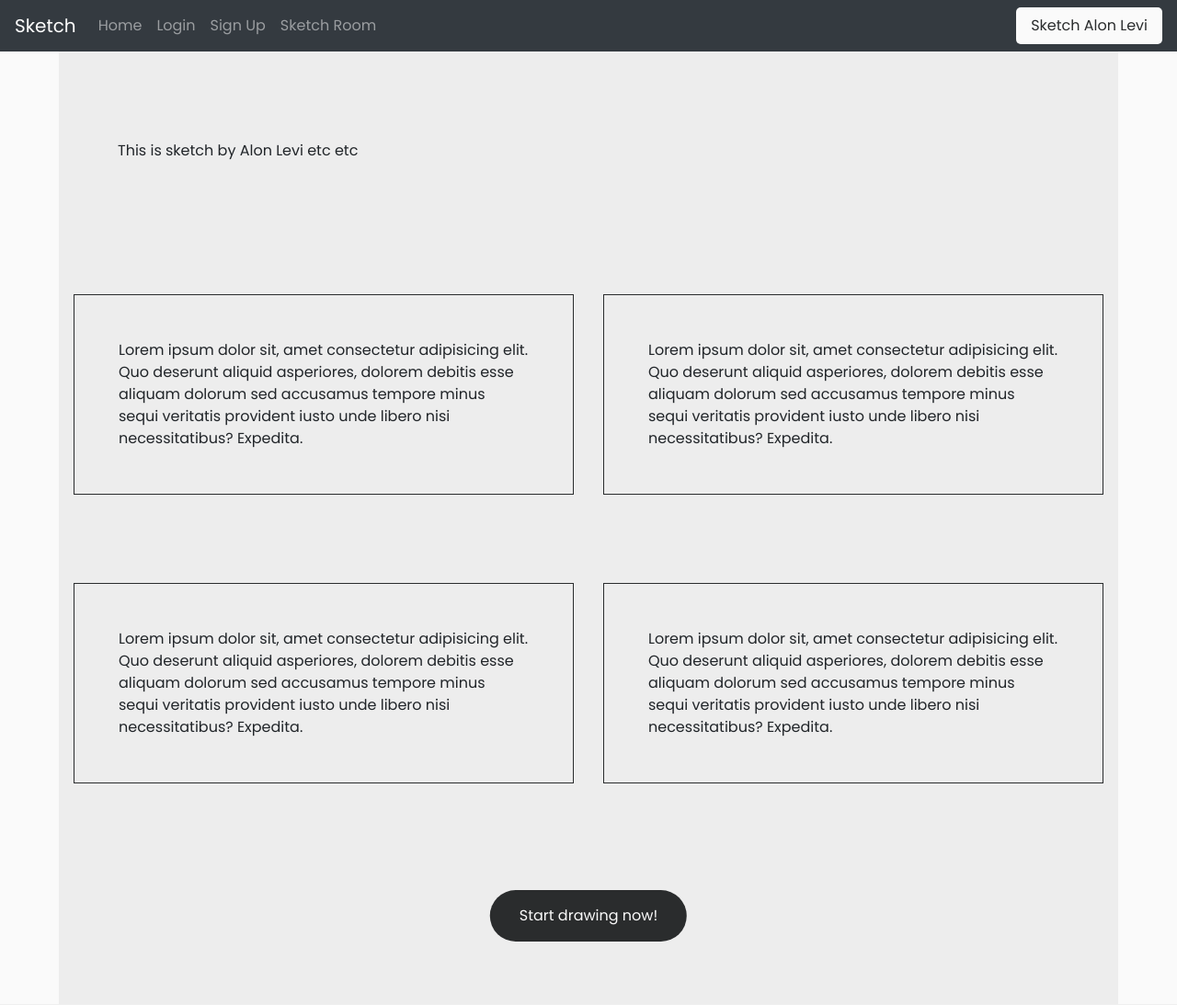
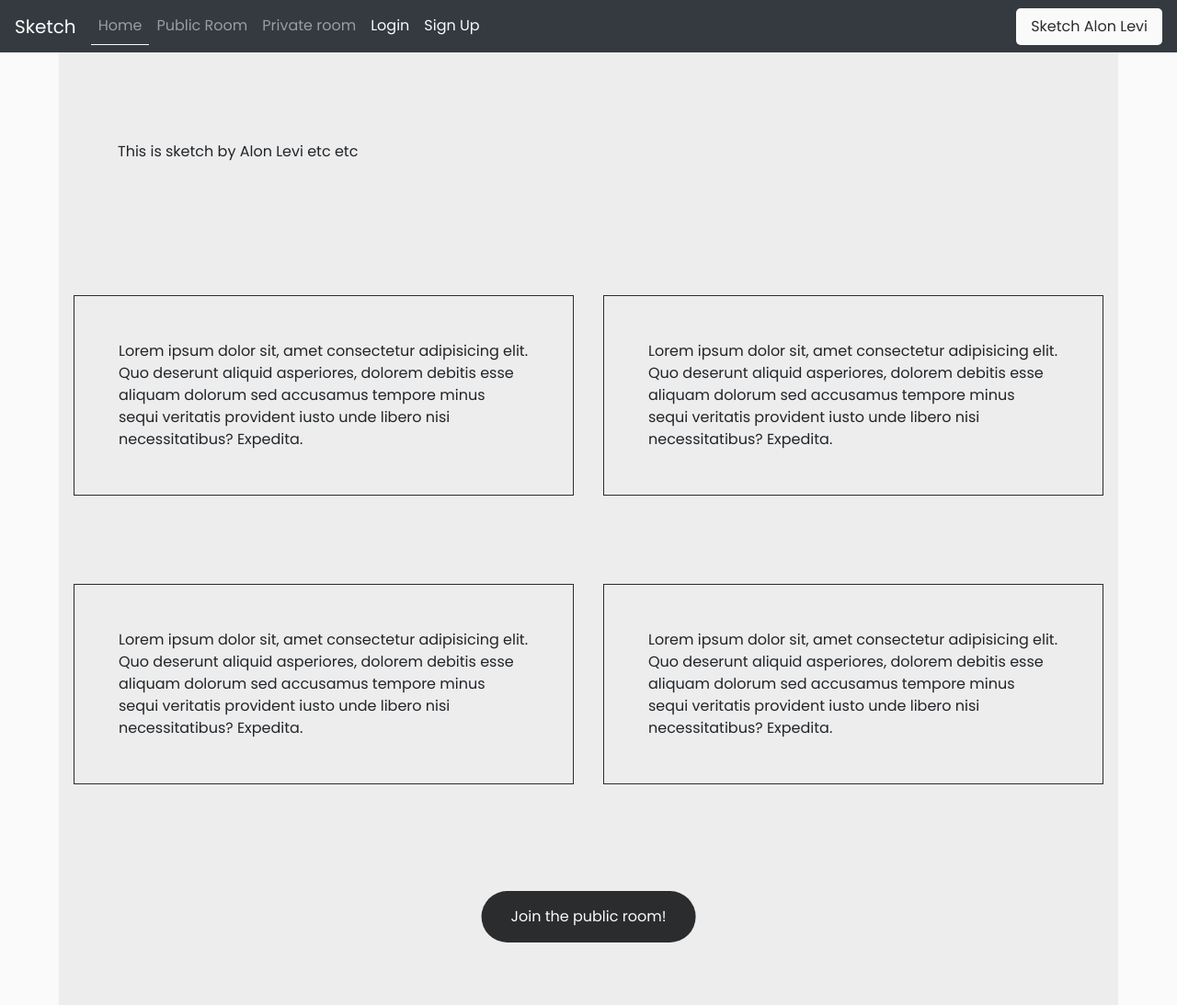
Before and after one commit to 222alon/Sketch, a Flask app: page / in a window 1280 px wide. Shown: the whole page at 92% size. Before the commit the page ends 1024 px from the top, so only its background shows below. Run offline with Flask 2, Linux system fonts and the light colour scheme; some libraries are stand-ins or nearby versions.

```diff
--- a/Sketch/routes.py
+++ b/Sketch/routes.py
@@ -1,16 +1,24 @@
 from flask import render_template, request, url_for, redirect, make_response, session
 import os
+
+import random
+import string
+
 from datetime import datetime
 from flask_login import current_user, logout_user, login_required, login_user
 
 from .models import User, db , login_manager
 from flask import current_app as app
 from . import socketio
-from flask_socketio import send, emit
+from flask_socketio import send, emit, join_room, leave_room
 
 
+def update_active(page):
+	session['active-page'] = {'home': '', 'public': '', 'private': '', 'login': '', 'signup': '', 'settings': ''}
+	session['active-page'][page] = 'active-item'
+	print (session['active-page'])
 
-# Class for handling all the strokes in the Draw Room
+# Class for handling all the strokes in a Draw Room
 
 class canvas_strokes:
 	def __init__(self):
@@ -32,7 +40,7 @@ print("Routes intiated")
 
 colors = ['#fafafa', '#FFBCC8', '#FF9B9B','#FFB392','#FFF585','#D8FF8F','#AAFFC0','#BDFBFD','#B5D1FF','#C2ACFF','#7E7E7E','#000000']
 
-draw_state = canvas_strokes()
+draw_state = {'public' : canvas_strokes()}
 
 @app.route('/harry')
 @app.route('/garry')
@@ -42,7 +50,8 @@ def garry():
 @app.route('/index')
 @app.route('/')
 def index():
-  return render_template('index.html')
+	update_active('home')
+	return render_template('index.html')
 
 @app.route('/login', methods=['GET', 'POST'])
 def login():
@@ -51,6 +60,9 @@ def login():
 			if logged_user := User.query.filter_by(username=session['user']).first():
 				login_user(logged_user)
 				redirect(url_for('index'))
+
+		update_active('login')
+
 		if request.method == 'POST':
 			name = request.form['username']
 			password = request.form['password']
@@ -66,15 +78,17 @@ def login():
 
 @app.route('/register', methods=['GET', 'POST'])
 def signup():
+	update_active('signup')
+
 	if request.method == 'POST':
 		email = request.form['email']
 		name = request.form['username']
 		password = request.form['password']
 		conf_password = request.form['pass_conf']
 
-		user = User.query.filter_by(email=email).first()
-		if user:
-			return render_template('signup.html', err='This email is already registered.')
+
+		if User.query.filter_by(email=email).first() or User.query.filter_by(username=name).first():
+			return render_template('signup.html', err='Credentials already registered.')
 		if password != conf_password:
 			return render_template('signup.html', err='Password does not match.')
 
@@ -88,6 +102,7 @@ def signup():
 	return render_template('signup.html')
 
 @app.route('/logout')
+@login_required
 def logout():
 	if 'user' in session:
 		session['user'] = ''
@@ -96,8 +111,42 @@ def logout():
 
 
 @app.route('/drawroom')
-def sideBarTest():
+def public_drawroom():
+	return redirect(url_for('private_drawroom', room_id = 'public'))
+
+# public is the public draw room
+@app.route('/drawroom/<room_id>')
+def private_drawroom(room_id):
+	if room_id not in draw_state:
+		return make_response(render_template('404error.html'), 404)
+	if (room_id == 'public'):
+		update_active('public')
+	else:
+		update_active('private')
 	return render_template('draw-page.html', colors = colors)
+
+def generate_roomid():
+	# 839,299,365,868,340,224 <- max amount of rooms.
+	room_id = ''.join(random.choice(string.ascii_uppercase + string.digits + string.ascii_lowercase) for _ in range(10))
+	if room_id in draw_state:
+		return generate_roomid()
+	return room_id
+
+@app.route('/create_room')
+def create_room():
+	room_id = generate_roomid()
+	draw_state[room_id] = canvas_strokes()
+	return redirect(url_for('private_drawroom', room_id = room_id))
+
+@app.route('/settings', methods=['GET', 'POST'])
+@login_required
+def settings():
+	update_active('settings')
+	if request.method == 'POST':
+		pass
+
+	return render_template('settings.html', colors = colors)
+
 
 # ERROR HANDLING PAGES
 
@@ -115,10 +164,18 @@ def not_found(error):
 
 # SocketIO stuff
 
+# mysite/drawroom/askufgaskvj
+
+@socketio.on('join-room')
+def join_drawroom(room_id):
+	session['room-id'] = room_id
+	join_room(room_id)
+	print('joining room ' + room_id)
+	emit("load-canvas", draw_state[room_id].strokes)
+
 @socketio.on("connect")
 def handle_connect():
 	print("User connected!")
-	emit("load-canvas", draw_state.strokes)
 
 @socketio.on("disconnect")
 def handle_disconnect():
@@ -126,26 +183,26 @@ def handle_disconnect():
 
 @socketio.on("new-stroke")
 def new_stroke(data):
-	draw_state.addStroke(data)
-	emit("new-stroke", data, broadcast=True)
-	print("Stroke Added with a total of " + str(len(data)))
+	draw_state[session['room-id']].addStroke(data)
+	emit("new-stroke", data, room=session['room-id'])
+	print("Stroke Added with a total of " + str(len(data)) + " at " + session['room-id'])
 
 @socketio.on("undo")
 def undo_stroke():
-	draw_state.undo()
+	draw_state[session['room-id']].undo()
 	print("Undid a stroke")
-	emit("load-canvas", draw_state.strokes, broadcast=True)
+	emit("load-canvas", draw_state[session['room-id']].strokes, room=session['room-id'])
 
 @socketio.on("refresh-canvas")
 def refresh_canvas():
-	emit("load-canvas", draw_state.strokes)
+	emit("load-canvas", draw_state[session['room-id']].strokes)
 
 @socketio.on("mid-stroke")
 def update_cur_strokes(data):
-	emit("new-stroke", data, broadcast=True, include_self=False)
+	emit("new-stroke", data, room=session['room-id'], include_self=False)
 
 @socketio.on("clear")
 def clear_canvas():
 	print("Deleted canvas!")
-	draw_state.delete_canvas()
-	emit("load-canvas", draw_state.strokes, broadcast=True)
+	draw_state[session['room-id']].delete_canvas()
+	emit("load-canvas", draw_state[session['room-id']].strokes, room=session['room-id'])
--- a/Sketch/static/scripts/drawapp.js
+++ b/Sketch/static/scripts/drawapp.js
@@ -146,8 +146,12 @@ resizeCanvas();
 // -------SocketIO stuff---------
 
 socket.on('connect', function() {
-	console.log("Connected!");
+	room_id = window.location.pathname.split("/")[2];
+	console.log("Connected at " + room_id);
+	socket.emit('join-room', room_id);
 });
+
+
 
 socket.on('new-stroke', function(data){
 	console.log("Adding stroke from another client!")
--- a/Sketch/static/styles/base.css
+++ b/Sketch/static/styles/base.css
@@ -39,6 +39,14 @@ body {
 	border-radius: 5px;
 
 	margin-left: auto;
+}
+
+.user-related {
+	color: var(--background-color) !important;
+}
+
+.active-item {
+	border-bottom: 1px var(--background-color) solid;
 }
 
 .center-horizon {
--- a/Sketch/templates/base.html
+++ b/Sketch/templates/base.html
@@ -44,23 +44,26 @@
 		<div class="collapse navbar-collapse" id="navbarNav">
 			<ul class="navbar-nav">
 				<li class="nav-item">
-					<a class="nav-link" href="index">Home</a>
+					<a class="nav-link {{session['active-page']['home']}}" href="index">Home</a>
+				</li>
+				<li class="nav-item">
+					<a class="nav-link {{session['active-page']['public']}}" href="drawroom/public">Public Room</a>
+				</li>
+				<li class="nav-item">
+					<a class="nav-link {{session['active-page']['private']}}" href="create_room">Private room</a>
 				</li>
 				{% if session['user'] %}
-				<li class="nav-item">
-					<a class="nav-link" href="logout">Logout</a>
+				<li style="margin-left: auto;" class="nav-item">
+					<a class="user-related nav-link {{session['active-page']['logout']}}" href="logout">Logout</a>
 				</li>
 				{% else %}
 				<li class="nav-item">
-					<a class="nav-link" href="login">Login</a>
+					<a class="user-related nav-link {{session['active-page']['login']}}" href="login">Login</a>
 				</li>
 				<li class="nav-item">
-					<a class="nav-link" href="register">Sign Up</a>
+					<a class="user-related nav-link {{session['active-page']['signup']}}" href="register">Sign Up</a>
 				</li>
 				{% endif %}
-				<li class="nav-item">
-					<a class="nav-link" href="drawroom">Sketch Room</a>
-				</li>
 			</ul>
 
 				<span class="right-nav-el" >Sketch Alon Levi</span>
--- a/Sketch/templates/draw-page.html
+++ b/Sketch/templates/draw-page.html
@@ -50,10 +50,10 @@
 	<button type="button" onclick="openThickness()" class="sidebar-button fas fa-brush btn btn-light btn-lg" id="thickness-toggle">&nbsp</button>
 	<br></br>
 
-	<button type="button" class="sidebar-button fas fa-fill-drip btn btn-light btn-lg" id="bucket"></button>
+	<!-- <button type="button" class="sidebar-button fas fa-fill-drip btn btn-light btn-lg" id="bucket"></button>
 	<br></br>
 	<button type="button" class="sidebar-button fas fa-shapes btn btn-light btn-lg" id="shapes"></button>
-	<br></br>
+	<br></br> -->
 	<button type="button" class="sidebar-button fas fa-trash btn btn-danger btn-lg" id="clear"></button>
 	<br></br>
 
--- a/Sketch/templates/index.html
+++ b/Sketch/templates/index.html
@@ -9,7 +9,7 @@
 	<div class="col"> Lorem ipsum dolor sit, amet consectetur adipisicing elit. Quo deserunt aliquid asperiores, dolorem debitis esse aliquam dolorum sed accusamus tempore minus sequi veritatis provident iusto unde libero nisi necessitatibus? Expedita. </div>
 	<div class="col"> Lorem ipsum dolor sit, amet consectetur adipisicing elit. Quo deserunt aliquid asperiores, dolorem debitis esse aliquam dolorum sed accusamus tempore minus sequi veritatis provident iusto unde libero nisi necessitatibus? Expedita. </div>
 	<div class="col"> Lorem ipsum dolor sit, amet consectetur adipisicing elit. Quo deserunt aliquid asperiores, dolorem debitis esse aliquam dolorum sed accusamus tempore minus sequi veritatis provident iusto unde libero nisi necessitatibus? Expedita. </div>
-	<div class="col"> <a class='testBtn' href="/drawroom"> Start drawing now! </a> </div>
+	<div class="col"> <a class='testBtn' href="/drawroom/public"> Join the public room! </a> </div>
 </div>
 
 
```
Also changed, not shown: Sketch/static/styles/draw-room.css (+5 -5 lines), Sketch/static/styles/forms.css (+14 -0 lines), Sketch/templates/settings.html (added, +54 -0 lines), Sketch/database.db.
